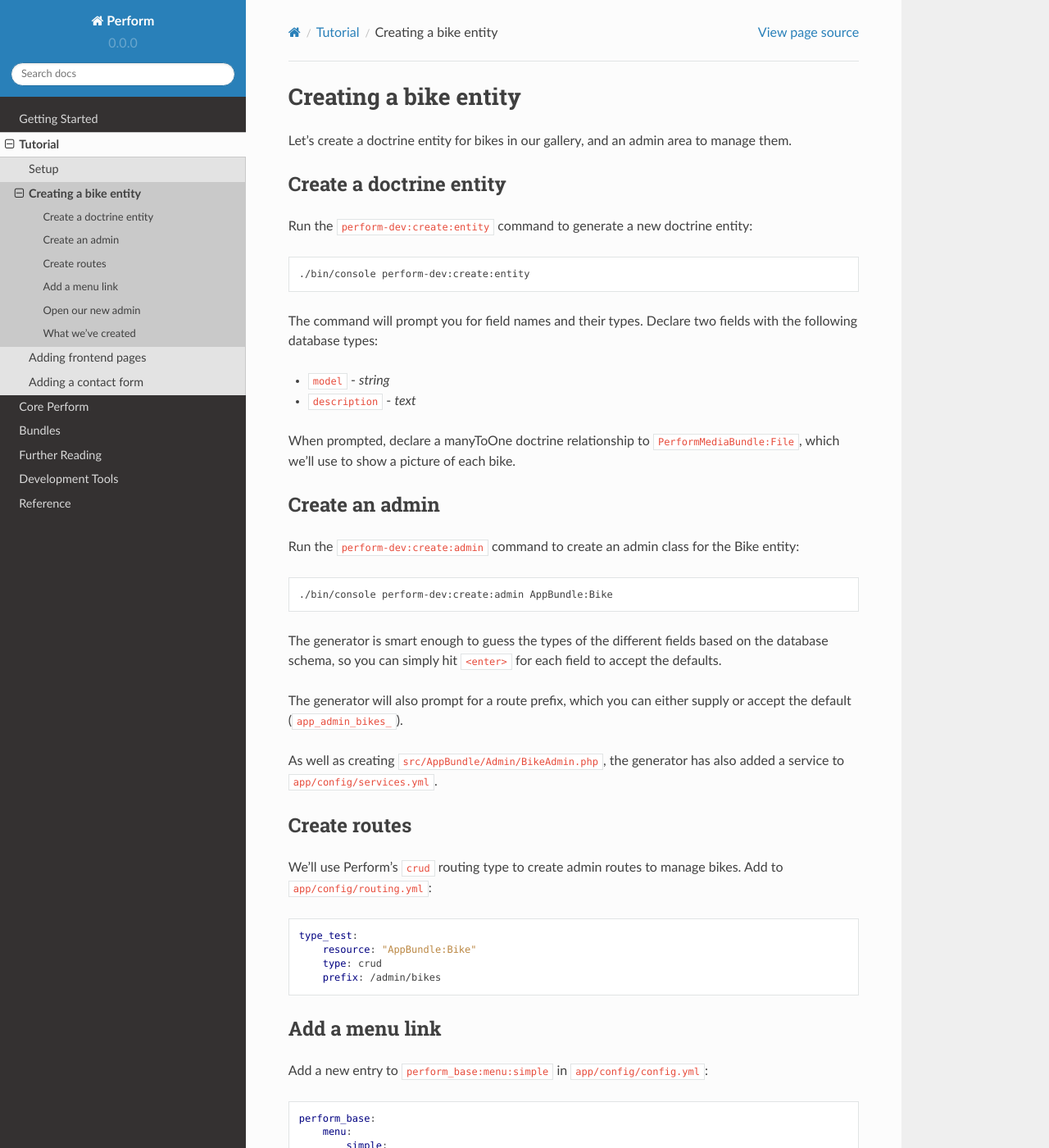
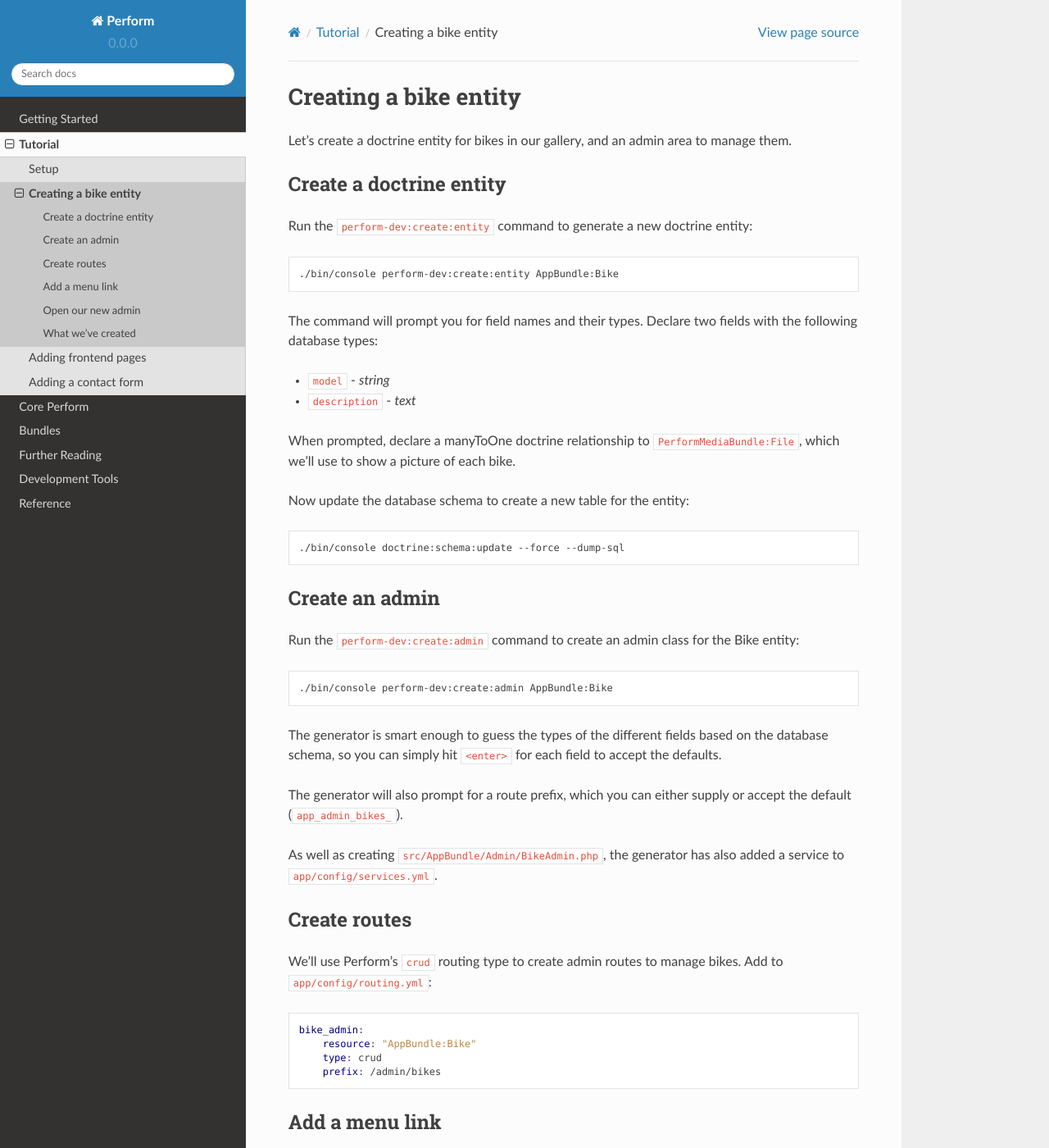
Before and after one commit to useperform/perform, a Sphinx documentation site: the page built from docs/tutorial/bikes.rst, in a window 1280 px wide and 1400 px high. Shown: the whole window at 82% size. Built offline with Sphinx 7.4.7 and the Read the Docs theme 2.0.0, drawn with Linux system fonts in a browser that asks for light colours; pages that are not in the unit, such as notebooks, are missing from menus.

Commit message:
docs: tweaks to tutorial

```diff
--- a/docs/tutorial/bikes.rst
+++ b/docs/tutorial/bikes.rst
@@ -11,7 +11,7 @@ Run the ``perform-dev:create:entity`` command to generate a new doctrine entity:
 
 .. code-block:: bash
 
-   ./bin/console perform-dev:create:entity
+   ./bin/console perform-dev:create:entity AppBundle:Bike
 
 The command will prompt you for field names and their types.
 Declare two fields with the following database types:
@@ -20,6 +20,12 @@ Declare two fields with the following database types:
 * ``description`` - `text`
 
 When prompted, declare a manyToOne doctrine relationship to ``PerformMediaBundle:File``, which we'll use to show a picture of each bike.
+
+Now update the database schema to create a new table for the entity:
+
+.. code-block:: bash
+
+   ./bin/console doctrine:schema:update --force --dump-sql
 
 Create an admin
 ---------------
@@ -44,7 +50,7 @@ Add to ``app/config/routing.yml``:
 
 .. code-block:: yaml
 
-    type_test:
+    bike_admin:
         resource: "AppBundle:Bike"
         type: crud
         prefix: /admin/bikes
--- a/docs/tutorial/setup.rst
+++ b/docs/tutorial/setup.rst
@@ -44,9 +44,9 @@ There are many options, but for the sake of this tutorial we will use PHP's buil
 Configure parameters
 --------------------
 
-Configure doctrine to connect to your database in ``app/parameters.yml``.
+Configure doctrine to connect to your database in ``app/config/parameters.yml``.
 
-Since we're using sqlite in this tutorial, we can ignore that and simply update ``app/config.yml``:
+Since we're using sqlite in this tutorial, we can ignore that and simply update ``app/config/config.yml``:
 
 .. code-block:: yaml
 
```
